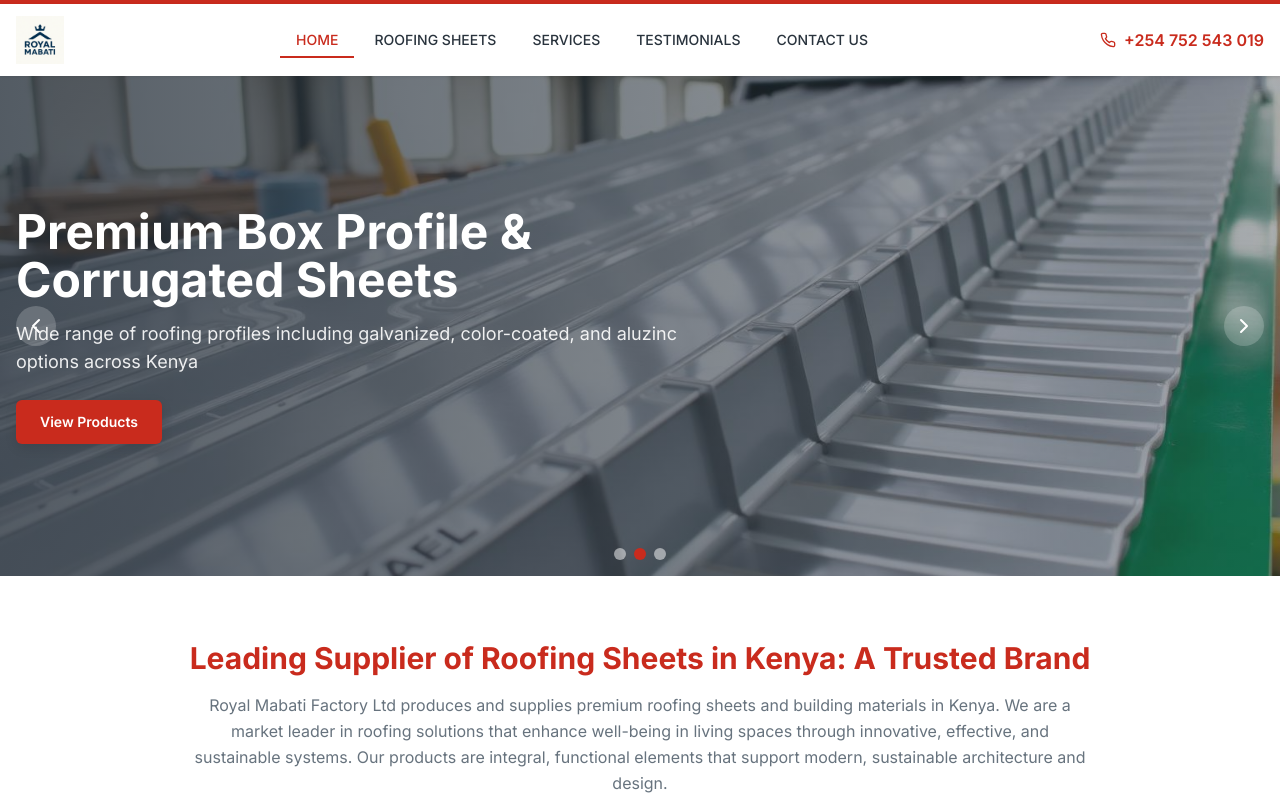
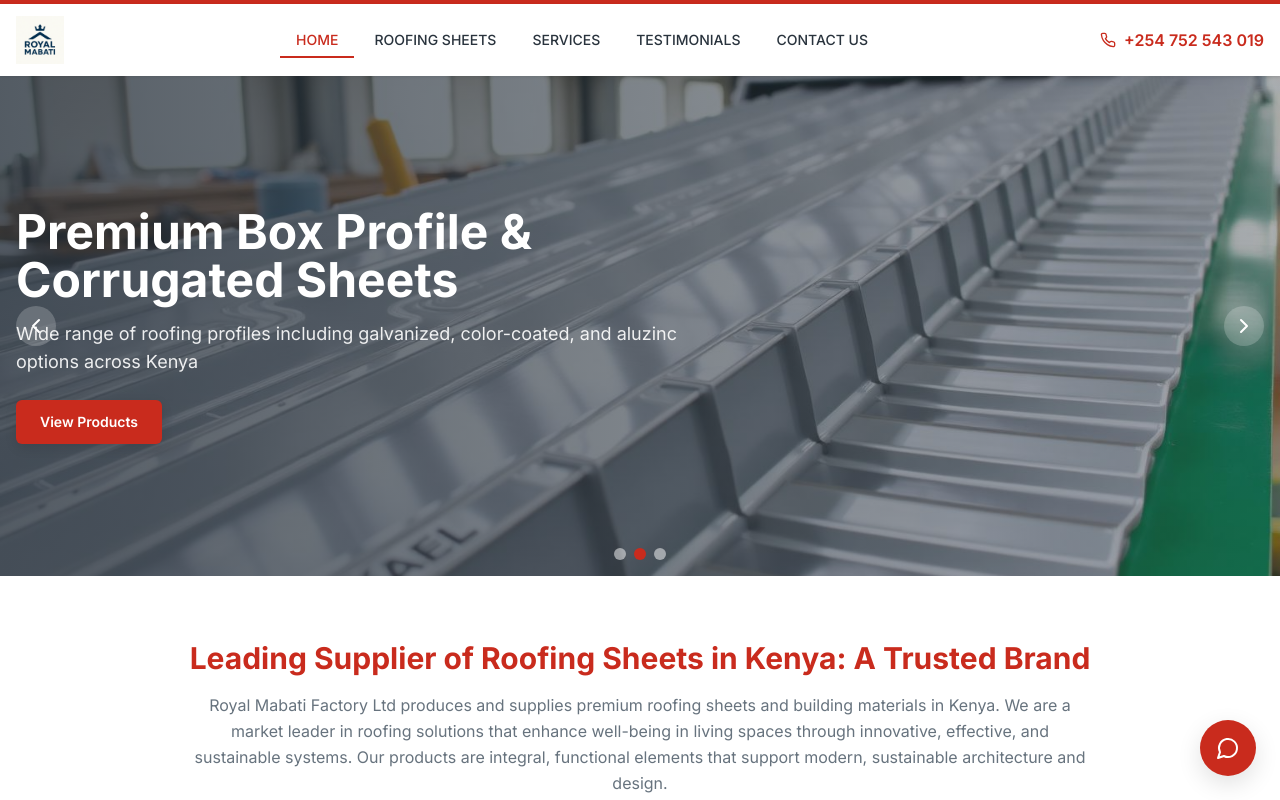
Before and after one commit to royallmabatim-ai/visionary-vistas-engine, a React (Vite) app: page / in a window 1280 px wide. Shown: the top 800 px of the page. Built offline with nearby package versions, Linux system fonts and the light colour scheme; the HTML template or start-up script is replaced by a standard one.

Commit message:
Add floating WhatsApp button

```diff
--- a/src/App.tsx
+++ b/src/App.tsx
@@ -14,6 +14,7 @@ const App = () => (
     <TooltipProvider>
       <Toaster />
       <Sonner />
+      <FloatingWhatsAppButton />
       <BrowserRouter>
         <Routes>
           <Route path="/" element={<Index />} />
```
